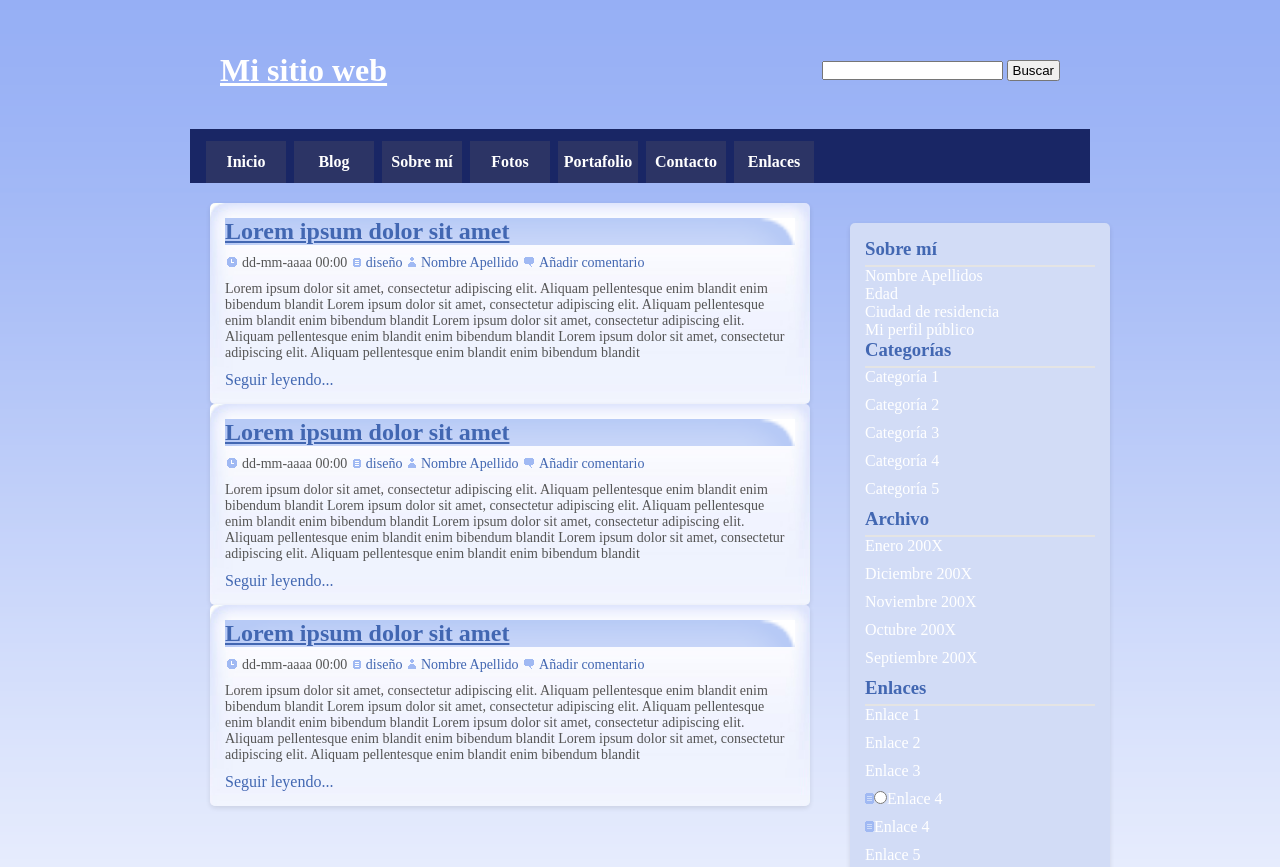
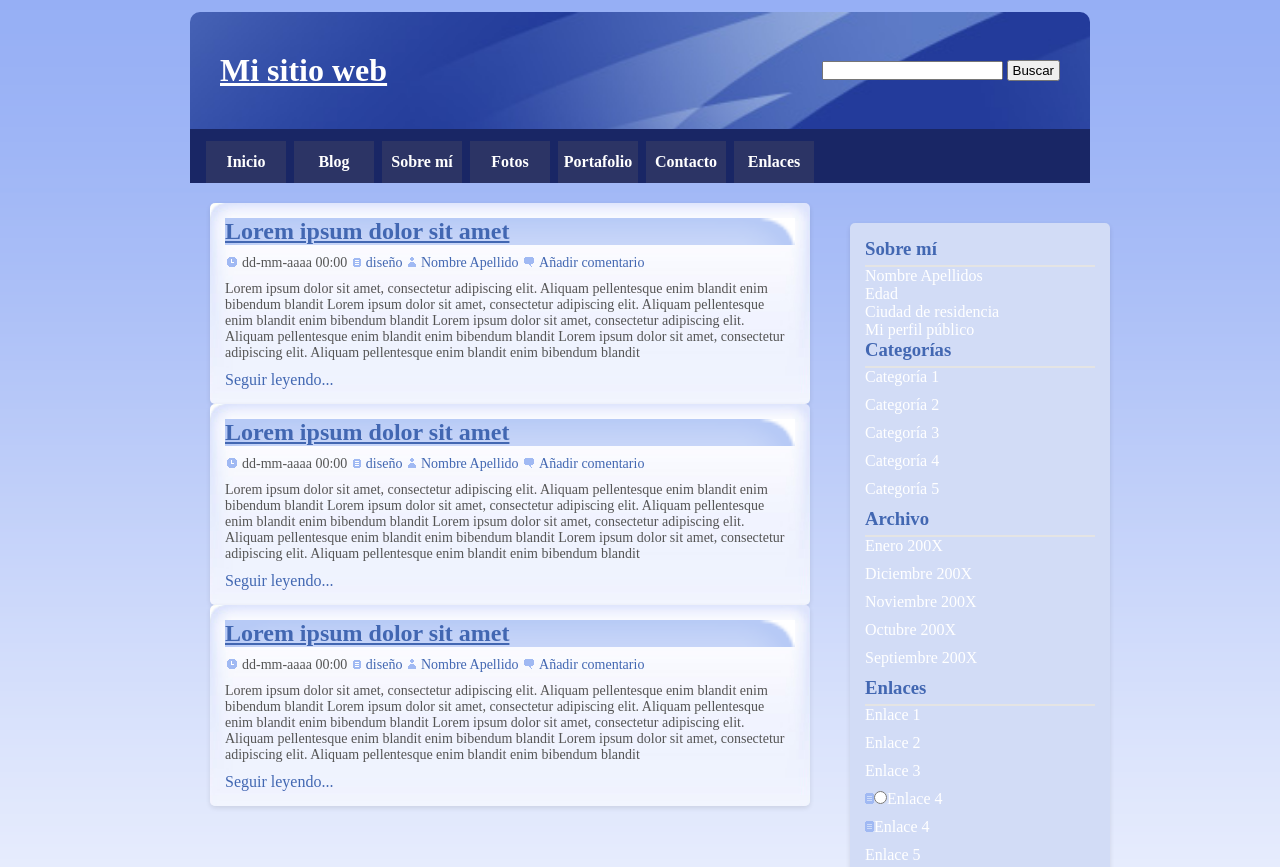
Before and after one commit to Eduardo25042103/alura-projects, a plain HTML site: page darioayudame/index.html in a window 1280 px wide. Shown: the top 867 px of the page. Drawn offline with Linux system fonts and the light colour scheme; files that its build step writes are made by us from their sources; files whose address does not match are found by name.

Commit message:
Arreglado cabecera

```diff
--- a/darioayudame/css/style.css
+++ b/darioayudame/css/style.css
@@ -4,7 +4,8 @@
   box-sizing: border-box;
 }
 
-li, a {
+li,
+a {
   color: inherit;
   list-style: none;
   text-decoration: none;
@@ -15,9 +16,8 @@ body {
   background-size: 3px;
   height: 100vh;
   padding: 12px 0;
-    font-family: 'Times New Roman', Times, serif;
+  font-family: "Times New Roman", Times, serif;
   color: white;
-
 }
 
 .header_menu {
@@ -27,15 +27,17 @@ body {
 
 /* HEADER */
 header {
+  background-image: url("../../img/cabecera.jpg");
+  background-repeat: no-repeat;
+  background-size: cover;
+  background-position: center;
+  border-radius: 10px 10px 0 0;
+
   .header_title {
     display: flex;
     justify-content: space-between;
     align-items: center;
-        background-image: url("../img/cabecera.jpg");
-        background-repeat: no-repeat;
-        background-size: cover;
-        background-position: center;
-        border-radius: 10px 10px 0 0;
+
     padding: 40px 30px;
 
     h1 {
@@ -48,7 +50,6 @@ header {
       }
     }
   }
-
 
   nav {
     background-color: #192665;
@@ -75,8 +76,7 @@ header {
   }
 }
 
-.container
-{
+.container {
   max-width: 900px;
   margin: auto;
 }
@@ -91,7 +91,6 @@ header {
   padding: 20px;
   width: 300px;
 }
-
 
 .posts {
   flex: 2;
@@ -118,7 +117,6 @@ header {
   background-image: url(../img/fondo_columna.gif);
   background-size: inherit;
   margin-bottom: 10px;
-
 }
 
 .post p {
@@ -133,7 +131,7 @@ header {
 }
 .sidebar {
   flex: 1;
-    background: #D2DCF6;
+  background: #d2dcf6;
   padding: 15px;
   border-radius: 5px;
   box-shadow: 0 2px 5px rgba(0, 0, 0, 0.1);
@@ -152,7 +150,6 @@ header {
   padding: 0;
 }
 
-
 .sidebar ul li {
   margin-bottom: 10px;
 }
```
Lines whose indentation alone changed are shown as unchanged.
